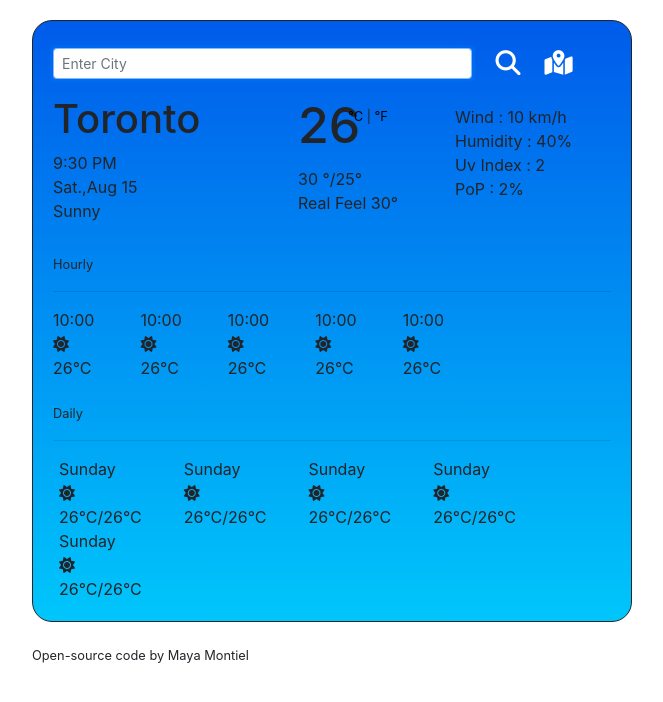
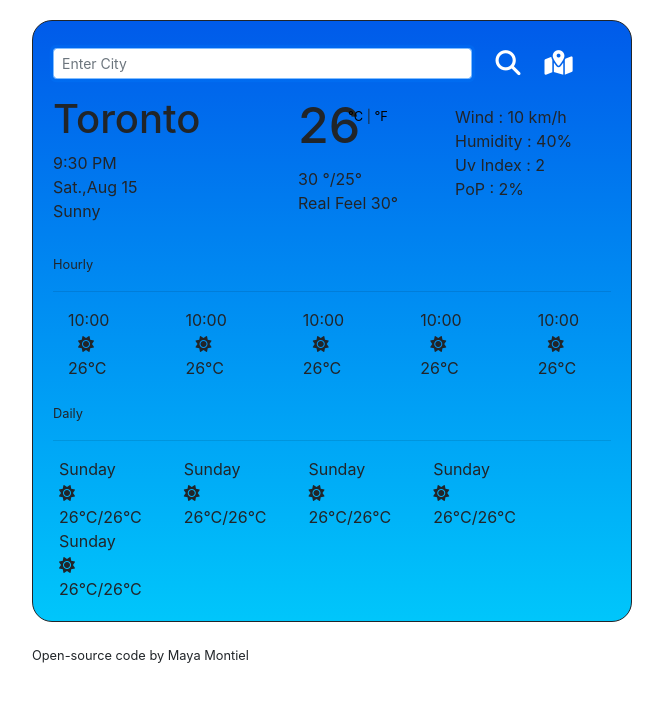
Before and after one commit to MayaMontiel/my-weather-app-react, a React (Create React App) app: page / in a window 1280 px wide. Shown: the top 702 px of the page, without its empty margins (308-971 px from the left). Built offline with nearby package versions, Linux system fonts and the light colour scheme.

Commit message:
transferred hourly.css to App.css

```diff
--- a/src/App.css
+++ b/src/App.css
@@ -15,3 +15,13 @@
   border: none;
   font-size: 25px;
 }
+
+.Hourly {
+  text-align: center;
+  margin: 0 15px;
+}
+
+.Hourly i {
+  position: relative;
+  left: 10px;
+}
--- a/src/Hourly.css
+++ /dev/null
@@ -1,9 +0,0 @@
-.Hourly {
-  text-align: center;
-  margin: 0 15px;
-}
-
-i {
-  position: relative;
-  left: 10px;
-}
--- a/src/Hourly.js
+++ b/src/Hourly.js
@@ -1,5 +1,5 @@
 import React from "react";
-//import "./Hourly.css";
+
 
 export default function Hourly() {
     return (
```
